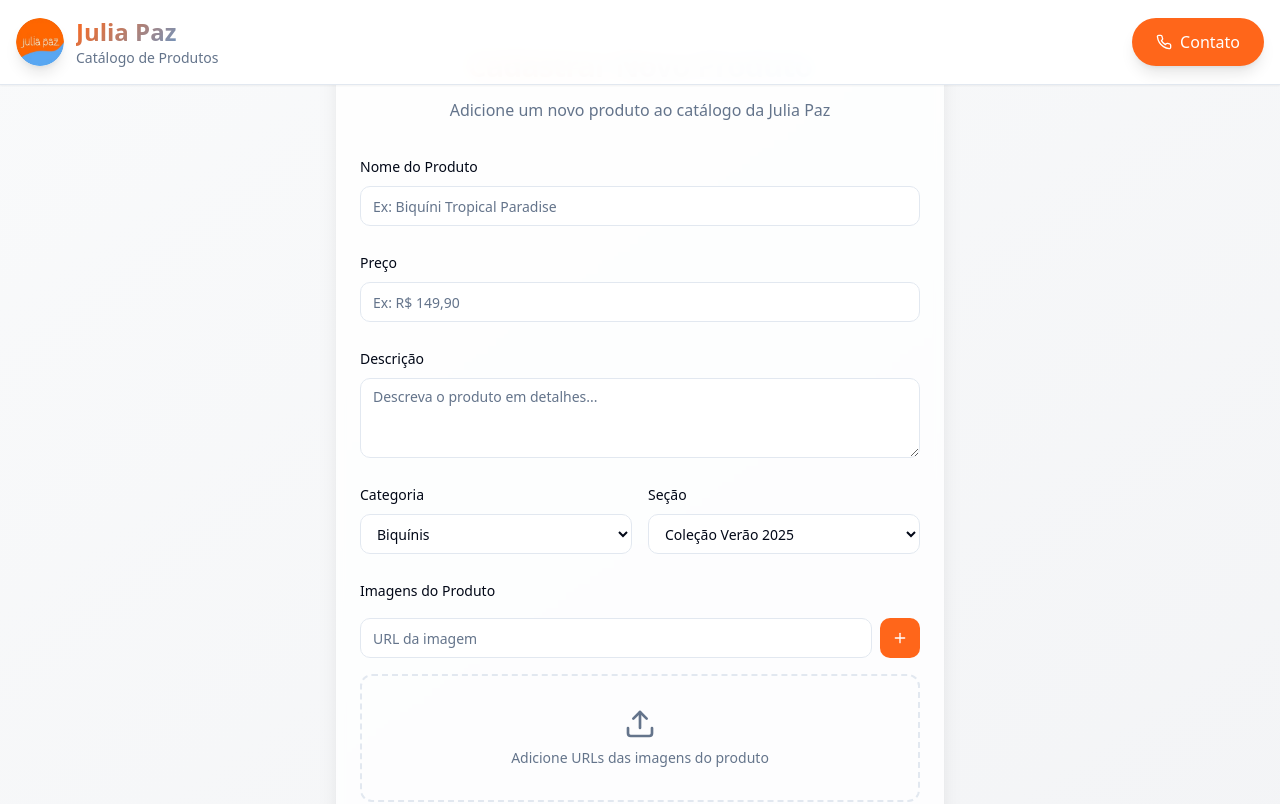
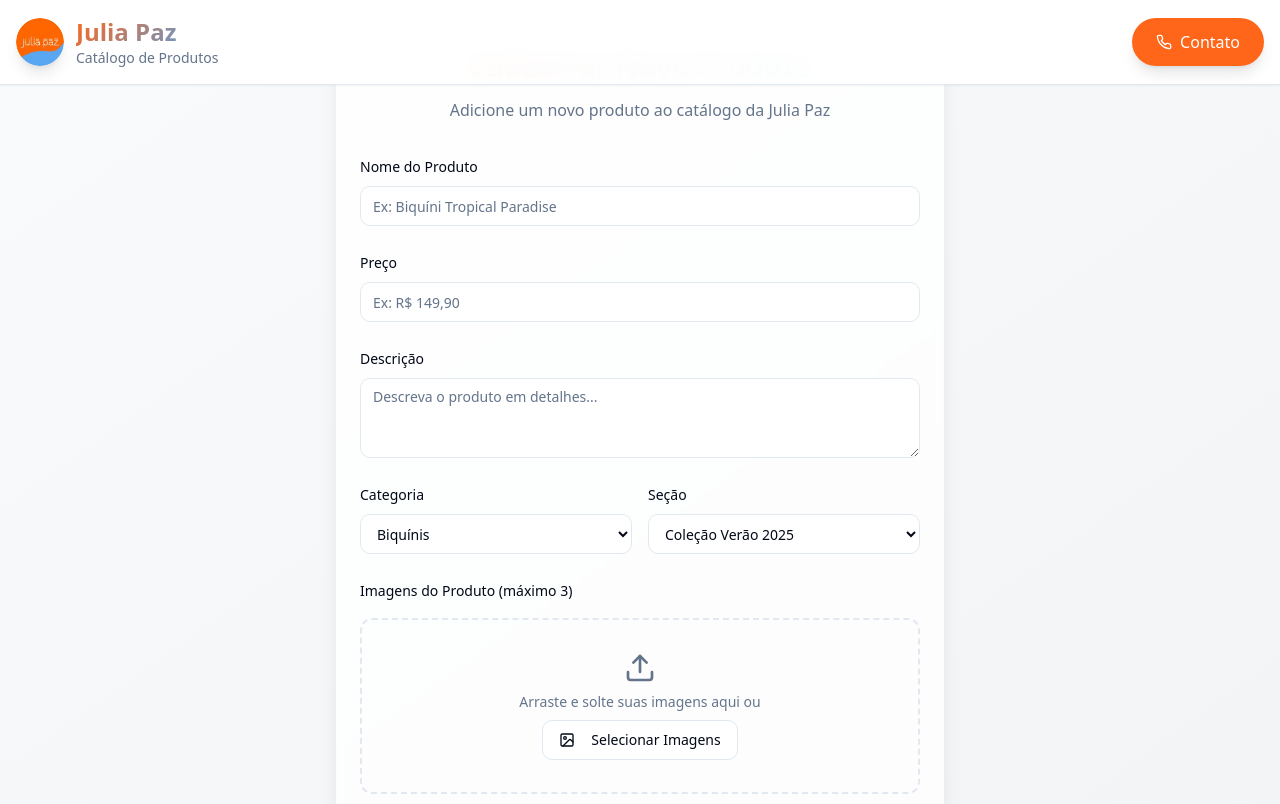
Before and after one commit to Tonivaldo/visual-shop-showcase, a React (Vite) app: page /cadastro-produto in a window 1280 px wide. Shown: the top 804 px of the page. Built offline with nearby package versions, Linux system fonts and the light colour scheme.

Commit message:
feat: Implement image upload with drag and drop
Implement image upload with drag and drop functionality for product images, including a "+" button to add more images and a limit of 3 images.

```diff
--- a/src/components/ProductForm.tsx
+++ b/src/components/ProductForm.tsx
@@ -6,7 +6,7 @@ import { Label } from "./ui/label";
 import { Form, FormControl, FormField, FormItem, FormLabel, FormMessage } from "./ui/form";
 import { Card, CardContent, CardHeader, CardTitle } from "./ui/card";
 import { useForm } from "react-hook-form";
-import { Plus, X, Upload } from "lucide-react";
+import { Plus, X, Upload, ImageIcon } from "lucide-react";
 import { useToast } from "@/hooks/use-toast";
 
 interface ProductFormData {
@@ -15,12 +15,12 @@ interface ProductFormData {
   description: string;
   category: string;
   section: string;
-  images: string[];
+  images: File[];
 }
 
 const ProductForm = () => {
-  const [images, setImages] = useState<string[]>([]);
-  const [newImageUrl, setNewImageUrl] = useState("");
+  const [images, setImages] = useState<File[]>([]);
+  const [dragActive, setDragActive] = useState(false);
   const { toast } = useToast();
 
   const form = useForm<ProductFormData>({
@@ -41,12 +41,49 @@ const ProductForm = () => {
     { value: "maisVendidos", label: "Mais Vendidos" },
   ];
 
-  const addImage = () => {
-    if (newImageUrl.trim() && !images.includes(newImageUrl.trim())) {
-      const updatedImages = [...images, newImageUrl.trim()];
+  const handleDrag = (e: React.DragEvent) => {
+    e.preventDefault();
+    e.stopPropagation();
+    if (e.type === "dragenter" || e.type === "dragover") {
+      setDragActive(true);
+    } else if (e.type === "dragleave") {
+      setDragActive(false);
+    }
+  };
+
+  const handleDrop = (e: React.DragEvent) => {
+    e.preventDefault();
+    e.stopPropagation();
+    setDragActive(false);
+
+    if (e.dataTransfer.files && e.dataTransfer.files[0]) {
+      handleFiles(e.dataTransfer.files);
+    }
+  };
+
+  const handleFiles = (fileList: FileList) => {
+    const newFiles = Array.from(fileList).filter(file => file.type.startsWith('image/'));
+    const remainingSlots = 3 - images.length;
+    const filesToAdd = newFiles.slice(0, remainingSlots);
+
+    if (newFiles.length > remainingSlots) {
+      toast({
+        title: "Limite de imagens excedido",
+        description: `Você pode adicionar no máximo 3 imagens. ${newFiles.length - remainingSlots} arquivo(s) foram ignorados.`,
+        variant: "destructive"
+      });
+    }
+
+    if (filesToAdd.length > 0) {
+      const updatedImages = [...images, ...filesToAdd];
       setImages(updatedImages);
       form.setValue("images", updatedImages);
-      setNewImageUrl("");
+    }
+  };
+
+  const handleFileInput = (e: React.ChangeEvent<HTMLInputElement>) => {
+    if (e.target.files) {
+      handleFiles(e.target.files);
     }
   };
 
@@ -59,7 +96,7 @@ const ProductForm = () => {
   const onSubmit = (data: ProductFormData) => {
     const productData = {
       ...data,
-      images,
+      images: images.map(file => URL.createObjectURL(file)),
       id: Date.now().toString(),
     };
 
@@ -73,7 +110,6 @@ const ProductForm = () => {
     // Reset form
     form.reset();
     setImages([]);
-    setNewImageUrl("");
   };
 
   return (
@@ -203,25 +239,67 @@ const ProductForm = () => {
 
                 {/* Imagens */}
                 <div className="space-y-4">
-                  <Label className="text-foreground font-medium">Imagens do Produto</Label>
+                  <Label className="text-foreground font-medium">
+                    Imagens do Produto (máximo 3)
+                  </Label>
 
-                  {/* Add new image */}
-                  <div className="flex gap-2">
-                    <Input
-                      placeholder="URL da imagem"
-                      value={newImageUrl}
-                      onChange={(e) => setNewImageUrl(e.target.value)}
-                      className="flex-1 border-border focus:border-primary focus:ring-primary/20"
+                  {/* Drag & Drop Area */}
+                  <div
+                    className={`border-2 border-dashed rounded-lg p-8 text-center transition-colors ${
+                      dragActive
+                        ? "border-primary bg-primary/5"
+                        : "border-border hover:border-primary/50"
+                    }`}
+                    onDragEnter={handleDrag}
+                    onDragLeave={handleDrag}
+                    onDragOver={handleDrag}
+                    onDrop={handleDrop}
+                  >
+                    <input
+                      type="file"
+                      id="imageInput"
+                      multiple
+                      accept="image/*"
+                      onChange={handleFileInput}
+                      className="hidden"
+                      disabled={images.length >= 3}
                     />
+
+                    {images.length < 3 ? (
+                      <>
+                        <Upload className="w-8 h-8 text-muted-foreground mx-auto mb-2" />
+                        <p className="text-muted-foreground text-sm mb-2">
+                          Arraste e solte suas imagens aqui ou
+                        </p>
+                        <Button
+                          type="button"
+                          variant="outline"
+                          onClick={() => document.getElementById('imageInput')?.click()}
+                          className="mx-auto"
+                        >
+                          <ImageIcon className="w-4 h-4 mr-2" />
+                          Selecionar Imagens
+                        </Button>
+                      </>
+                    ) : (
+                      <p className="text-muted-foreground text-sm">
+                        Limite máximo de 3 imagens atingido
+                      </p>
+                    )}
+                  </div>
+
+                  {/* Botão adicional para mais imagens */}
+                  {images.length > 0 && images.length < 3 && (
                     <Button
                       type="button"
-                      onClick={addImage}
-                      size="icon"
-                      className="bg-primary hover:bg-primary/90"
+                      variant="outline"
+                      onClick={() => document.getElementById('imageInput')?.click()}
+                      className="w-full"
                     >
-                      <Plus className="w-4 h-4" />
+                      <Plus className="w-4 h-4 mr-2" />
+                      Adicionar Mais Imagens ({images.length}/3)
                     </Button>
-                  </div>
+                  )}
 
                   {/* Image preview */}
                   {images.length > 0 && (
@@ -229,7 +307,7 @@ const ProductForm = () => {
                       {images.map((image, index) => (
                         <div key={index} className="relative group">
                           <img
-                            src={image}
+                            src={URL.createObjectURL(image)}
                             alt={`Preview ${index + 1}`}
                             className="w-full h-24 object-cover rounded-lg border border-border"
                           />
@@ -242,15 +320,6 @@ const ProductForm = () => {
                           </button>
                         </div>
                       ))}
-                    </div>
-                  )}
-
-                  {images.length === 0 && (
-                    <div className="border-2 border-dashed border-border rounded-lg p-8 text-center">
-                      <Upload className="w-8 h-8 text-muted-foreground mx-auto mb-2" />
-                      <p className="text-muted-foreground text-sm">
-                        Adicione URLs das imagens do produto
-                      </p>
                     </div>
                   )}
                 </div>
```
